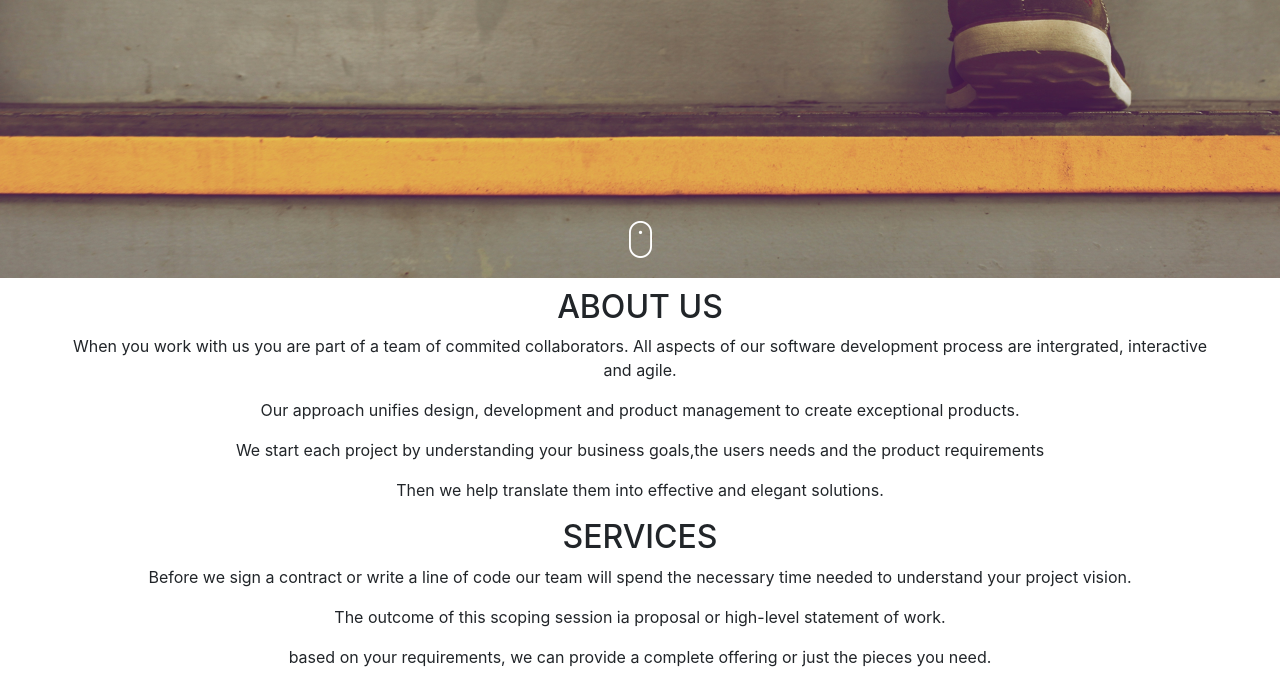
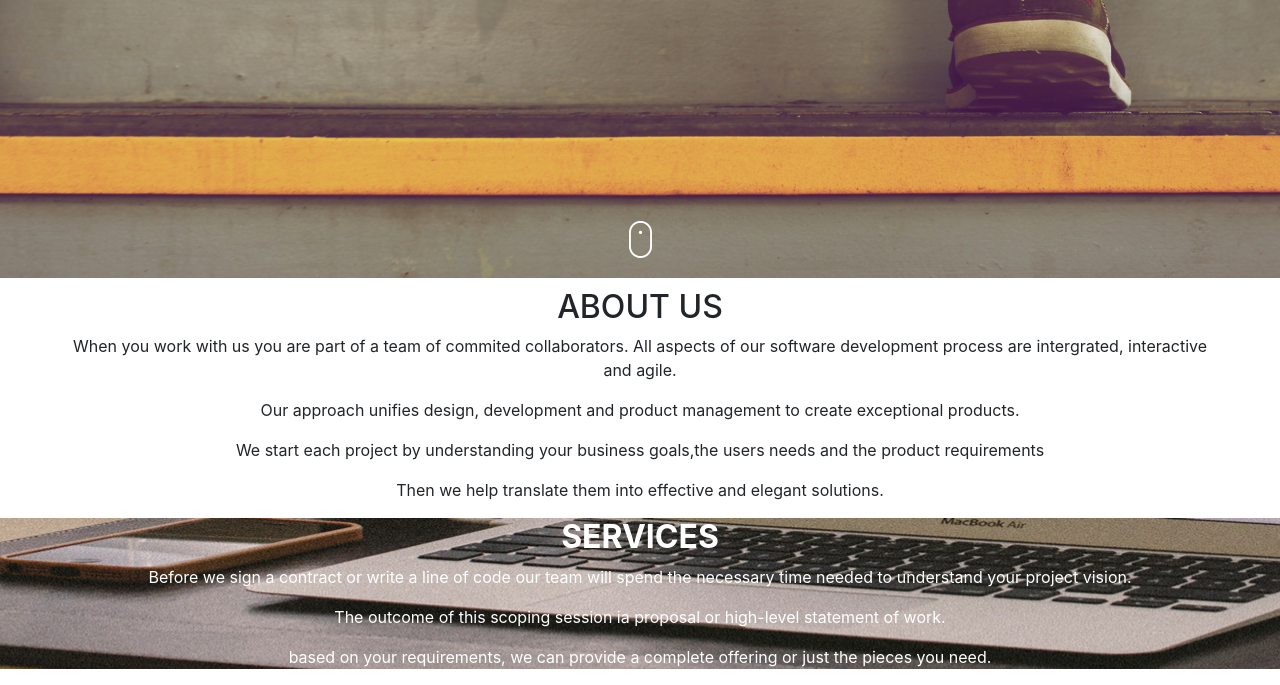
Before and after one commit to vincent8880/Delani-Studio, a plain HTML site: page index.html in a window 1280 px wide. Shown: the part 435-1120 px from the top of the page. Drawn offline with Linux system fonts and the light colour scheme.

Commit message:
put in my second background-image

```diff
--- a/css/styles.css
+++ b/css/styles.css
@@ -31,8 +31,16 @@ h2{
 body{
     text-align: center;
 }
-#services{
-    background-image: url("../images/mouse_click.png");
+#SERVICES{
+    background-image: url("../images/s_image.jpg");
     height:488px;
+    width:1920px;
+    background-repeat: no-repeat;
+    width: 100%;
+    height:100%;
+
 
 }
+#SERVICES p,#SERVICES h2{
+    color:white;
+}
--- a/index.html
+++ b/index.html
@@ -32,7 +32,7 @@
         <p>Then we help translate them into effective and elegant solutions.</p>
     </div>
     <div id="SERVICES">
-        <h2>SERVICES</h2>
+        <h2><b>SERVICES</b></h2>
         <p>Before we sign a contract or write a line of code our
              team will spend the necessary time needed to understand your project vision. </p>
         <p>The outcome of this scoping session ia proposal or high-level statement of work.</p>
```
